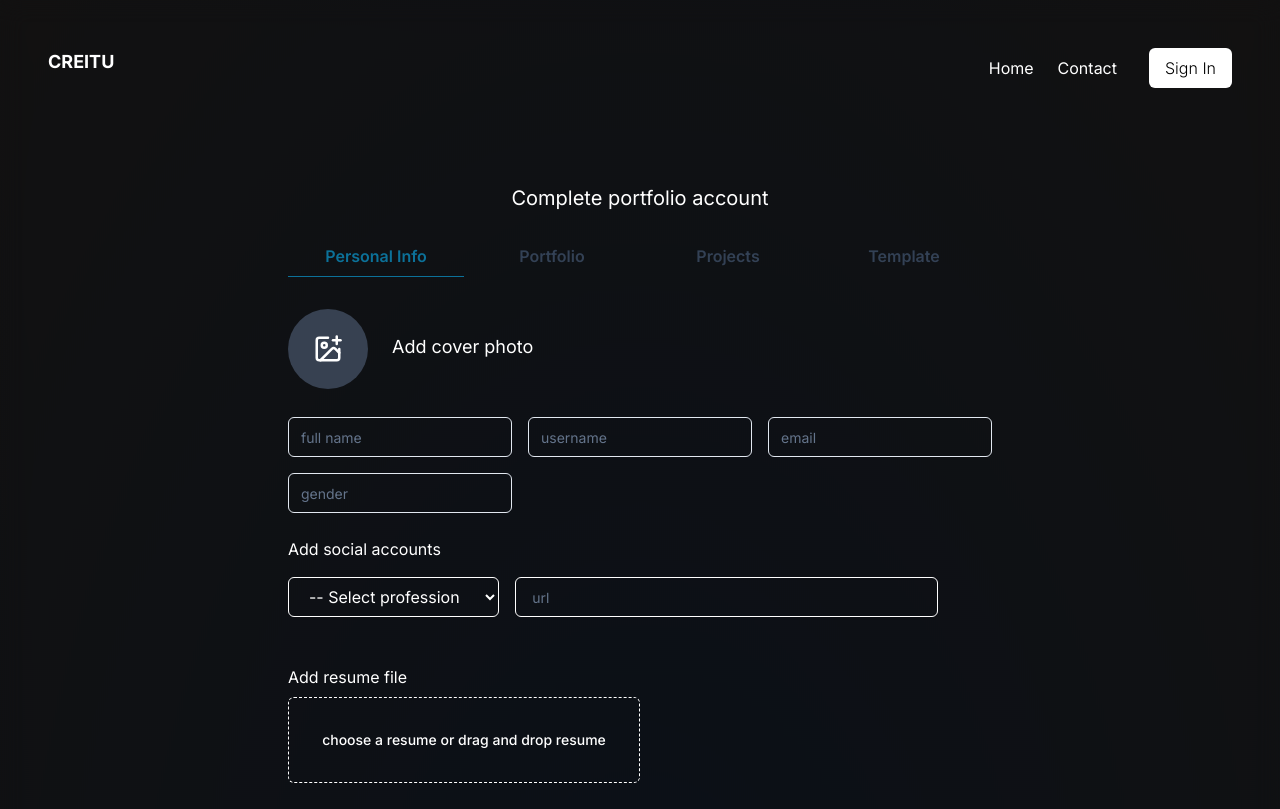
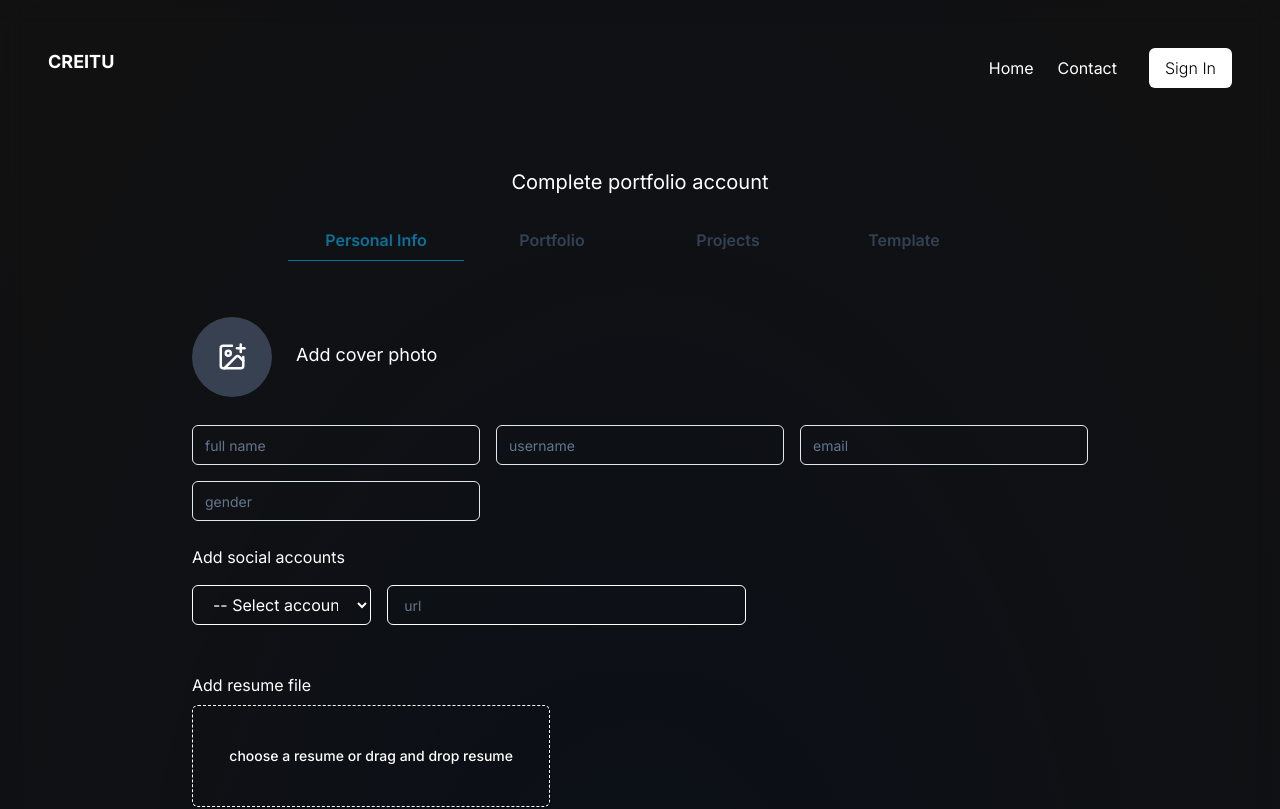
Before and after one commit to novalabsug/creitu-frontend, a Next.js app: page /portfolio/create in a window 1280 px wide. Shown: the top 809 px of the page. Built offline with nearby package versions, Linux system fonts and the light colour scheme.

Commit message:
worked on fetching data

```diff
--- a/app/portfolio/create/page.jsx
+++ b/app/portfolio/create/page.jsx
@@ -12,23 +12,53 @@ import React, { useState } from "react";
 
 const PortfolioCreate = () => {
   const [portfolioFormIndex, setPortfolioFormIndex] = useState(0);
-  const [portfolioForm, setPortfolioForm] = useState({
+
+  let [portfolioForm, setPortfolioForm] = useState({
     user: {},
     bio: "",
     socials: [],
     profession: "",
     projects: [],
+    extraData: [],
   });
 
-  const handleDataFetch = (type, value) => {};
+  const [personalInfo, setPersonalInfo] = useState({
+    name: "",
+    username: "",
+    email: "",
+    gender: "",
+  });
+  const [socialMediaDetails, setSocialMediaDetails] = useState([]);
+
+  const handleDataFetch = (type, value) => {
+    if (!type || type == "") return;
+
+    if (type === "socials") {
+      portfolioForm.socials = value;
+      setPortfolioForm(portfolioForm);
+    }
+    if (type === "portfolio") {
+      portfolioForm.bio = value.bio;
+      portfolioForm.profession = value.profession;
+      portfolioForm.extraData = value.extraData;
+      setPortfolioForm(portfolioForm);
+    }
+    if (type === "projects") {
+      portfolioForm.projects = value;
+
+      setPortfolioForm(portfolioForm);
+    }
+  };
+
+  console.log({ portfolioForm });
 
   return (
     <main>
       {/* //section --------------------- */}
-      <div className="py-4 flex">
+      <div className="py-2 flex">
         <div className="m-auto lg:w-[65%] sm:w-4/5 w-[97%]">
           <div className="lg:px-8 sm:px-6 px-4">
-            <div className="px-8 py-4">
+            <div className="px-8 py-2">
               <div className="py-4">
                 <h3 className="text-white text-xl text-center">
                   Complete portfolio account
@@ -50,15 +80,29 @@ const PortfolioCreate = () => {
                   </div>
                 ))}
               </div>
+            </div>
+          </div>
+        </div>
+      </div>
 
+      <div className="py-2 flex">
+        <div className="m-auto w-[70%]">
           <form className="py-2">
             <div className="">
               {portfolioFormIndex === 0 && (
-                    <PersonalInfo switchTab={setPortfolioFormIndex} />
+                <PersonalInfo
+                  switchTab={setPortfolioFormIndex}
+                  handleDataFetch={handleDataFetch}
+                  states={{ personalInfo }}
+                  setStates={{ setPersonalInfo }}
+                />
               )}
 
               {portfolioFormIndex === 1 && (
-                    <PortfolioInfo switchTab={setPortfolioFormIndex} />
+                <PortfolioInfo
+                  switchTab={setPortfolioFormIndex}
+                  handleDataFetch={handleDataFetch}
+                />
               )}
 
               {portfolioFormIndex === 2 && (
@@ -81,8 +125,6 @@ const PortfolioCreate = () => {
           </div>
         </div>
       </div>
-        </div>
-      </div>
     </main>
   );
 };
--- a/components/portfolioForm/PersonalInfo.jsx
+++ b/components/portfolioForm/PersonalInfo.jsx
@@ -1,4 +1,4 @@
-import React from "react";
+import React, { useState } from "react";
 import { Input } from "../ui/input";
 import { Label } from "../ui/label";
 import { ImagePlus, User2Icon } from "lucide-react";
@@ -6,7 +6,34 @@ import ButtonCustom from "../ButtonCustom";
 import { portfolioTemplatesInfo } from "@/constants/constant";
 import SocialMediaInfo from "./SocialMediaInfo";
 
-const PersonalInfo = ({ switchTab }) => {
+const PersonalInfo = ({ switchTab, states, setStates, handleDataFetch }) => {
+  const { setPersonalInfo } = setStates;
+  const { personalInfo } = states;
+
+  const handleInputChange = (e) => {
+    if (setPersonalInfo)
+      if (personalInfo)
+        setPersonalInfo({ ...personalInfo, [e.target.name]: e.target.value });
+  };
+
+  const handleClick = () => {
+    const SocialMediaAccounts = [];
+
+    const socialMediaElements = [
+      ...document.querySelectorAll("#socialMediaElement"),
+    ];
+
+    for (const element of socialMediaElements) {
+      const elementData = element.getAttribute("data-target");
+      if (JSON.parse(elementData).name !== "")
+        SocialMediaAccounts.push(JSON.parse(elementData));
+    }
+
+    handleDataFetch("socials", SocialMediaAccounts);
+
+    switchTab((prev) => prev + 1);
+  };
+
   return (
     <div>
       <div className="pb-3">
@@ -17,7 +44,13 @@ const PersonalInfo = ({ switchTab }) => {
                 <ImagePlus size={30} className="text-white" />
               </div>
             </Label>
-            <Input type="file" id="image" name="image" className="hidden" />
+            <Input
+              type="file"
+              id="image"
+              name="image"
+              className="hidden"
+              onChange={(e) => handleInputChange(e)}
+            />
           </div>
 
           <div className="py-8">
@@ -33,6 +66,8 @@ const PersonalInfo = ({ switchTab }) => {
             className="w-full bg-transparent text-slate-50 py-4 focus:border-[#0c7199] focus:border-[1.2px]"
             name="name"
             placeholder="full name"
+            onChange={(e) => handleInputChange(e)}
+            value={personalInfo?.name}
           />
         </div>
 
@@ -42,6 +77,8 @@ const PersonalInfo = ({ switchTab }) => {
             className="w-full bg-transparent text-slate-50 py-4 focus:border-[#0c7199] focus:border-[1.2px]"
             name="username"
             placeholder="username"
+            onChange={(e) => handleInputChange(e)}
+            value={personalInfo?.username}
           />
         </div>
 
@@ -51,6 +88,8 @@ const PersonalInfo = ({ switchTab }) => {
             className="w-full bg-transparent text-slate-50 py-4 focus:border-[#0c7199] focus:border-[1.2px]"
             name="email"
             placeholder="email"
+            onChange={(e) => handleInputChange(e)}
+            value={personalInfo?.email}
           />
         </div>
 
@@ -59,6 +98,9 @@ const PersonalInfo = ({ switchTab }) => {
             type="text"
             className="w-full bg-transparent text-slate-50 py-4 focus:border-[#0c7199] focus:border-[1.2px]"
             placeholder="gender"
+            name="gender"
+            onChange={(e) => handleInputChange(e)}
+            value={personalInfo?.gender}
           />
         </div>
       </div>
@@ -77,7 +119,7 @@ const PersonalInfo = ({ switchTab }) => {
             <h3 className="text-white">Add resume file</h3>
 
             <Label htmlFor="resume">
-              <div className="my-2 text-white text-lg border-[1.5px] rounded-md py-8 px-6 w-2/4 border-dashed border-white cursor-pointer">
+              <div className="my-2 text-white text-lg border-[1.5px] rounded-md py-10 px-6 w-2/5 border-dashed border-white cursor-pointer">
                 <p className="text-center text-sm">
                   choose a resume or drag and drop resume
                 </p>
@@ -94,7 +136,7 @@ const PersonalInfo = ({ switchTab }) => {
       <div className="pt-8 pb-2 flex justify-between">
         <div></div>
 
-        <div className="w-fit" onClick={() => switchTab((prev) => prev + 1)}>
+        <div className="w-fit" onClick={handleClick}>
           <ButtonCustom
             type={"button"}
             text={"Continue"}
--- a/components/portfolioForm/PortfolioInfo.jsx
+++ b/components/portfolioForm/PortfolioInfo.jsx
@@ -7,10 +7,10 @@ import ButtonCustom from "../ButtonCustom";
 import { Professions, ProfessionsData } from "@/constants/constant";
 import LanguagesComponent from "../LanguagesComponent";
 
-const PortfolioInfo = ({ switchTab }) => {
+const PortfolioInfo = ({ switchTab, handleDataFetch }) => {
   const [profession, setProfession] = useState("");
   const [category, setCategory] = useState("");
-  const [roles, setRoles] = useState([]);
+  const [bio, setBio] = useState("");
   const [selectedLanguages, setSelectedLanguages] = useState([]);
   const [selectedFrameworks, setSelectedFrameworks] = useState([]);
 
@@ -18,11 +18,11 @@ const PortfolioInfo = ({ switchTab }) => {
     setProfession(e.target.value);
   };
 
-  const handleCategoryInputChange = (e) => {
-    setCategory(e.target.value);
-  };
+  // const handleCategoryInputChange = (e) => {
+  //   setCategory(e.target.value);
+  // };
 
-  const handleClick = (type, value) => {
+  const handleExtraDataFetch = (type, value) => {
     if (type === "language") {
       const exists = selectedLanguages.includes(value);
 
@@ -48,9 +48,22 @@ const PortfolioInfo = ({ switchTab }) => {
     setSelectedFrameworks(newSelectedFrameworksArray);
   };
 
+  const handleClick = () => {
+    handleDataFetch("portfolio", {
+      profession,
+      bio,
+      extraData: [
+        { label: "frameworks", data: selectedFrameworks },
+        { label: "languages", data: selectedLanguages },
+      ],
+    });
+
+    switchTab((prev) => prev + 1);
+  };
+
   return (
     <div>
-      <div className="grid grid-cols-3 gap-4">
+      <div className="grid grid-cols-4 gap-4">
         <div className="py-2">
           <Label htmlFor="category" className="text-white">
             Category
@@ -124,7 +137,7 @@ const PortfolioInfo = ({ switchTab }) => {
                         key={index}
                         language={language}
                         selectedLanguages={selectedLanguages}
-                        handleClick={handleClick}
+                        handleClick={handleExtraDataFetch}
                         type={"language"}
                       />
                     ))
@@ -148,7 +161,7 @@ const PortfolioInfo = ({ switchTab }) => {
                         key={index}
                         language={framework}
                         selectedLanguages={selectedFrameworks}
-                        handleClick={handleClick}
+                        handleClick={handleExtraDataFetch}
                         type={"framework"}
                       />
                     ))
@@ -168,6 +181,9 @@ const PortfolioInfo = ({ switchTab }) => {
         <div className="py-1">
           <Textarea
             className="w-full bg-transparent text-slate-50 py-4 focus:border-[#0c7199] focus:border-[1.2px]"
+            name="bio"
+            onChange={(e) => setBio(e.target.value)}
+            value={bio}
             placeholder="write a little about yourself"
           />
         </div>
@@ -185,7 +201,7 @@ const PortfolioInfo = ({ switchTab }) => {
           />
         </div>
 
-        <div className="w-fit" onClick={() => switchTab((prev) => prev + 1)}>
+        <div className="w-fit" onClick={handleClick}>
           <ButtonCustom
             type={"button"}
             text={"Continue"}
--- /dev/null
+++ b/components/portfolioForm/SocialMediaAccount.jsx
@@ -0,0 +1,68 @@
+import { SocialMediaArr } from "@/constants/constant";
+import React, { useState } from "react";
+import { Input } from "../ui/input";
+
+const SocialMediaAccount = ({
+  index,
+  selectedSocialMediaAccounts,
+  handleNameChange,
+}) => {
+  const [socialMediaAccount, setSocialMediaAccount] = useState({
+    name: "",
+    link: "",
+  });
+
+  const handleInputChange = (e) => {
+    setSocialMediaAccount({
+      ...socialMediaAccount,
+      [e.target.name]: e.target.value,
+    });
+  };
+
+  return (
+    <div
+      className="flex gap-4 py-2"
+      id="socialMediaElement"
+      data-target={JSON.stringify(socialMediaAccount)}
+    >
+      <div className="w-1/5">
+        <select
+          id="socialMediaAccount"
+          name="name"
+          className="py-2 px-4 outline-none w-full bg-transparent rounded-md cursor-pointer text-white border-white border-[1.2px]"
+          onChange={(e) => {
+            handleInputChange(e);
+            handleNameChange(e.target.value);
+          }}
+        >
+          <option value="" className="text-slate-700">
+            -- Select account
+          </option>
+
+          {SocialMediaArr.map((socialMedia, key) => (
+            <option
+              value={socialMedia.name}
+              key={key}
+              disabled={selectedSocialMediaAccounts.includes(socialMedia.name)}
+            >
+              {socialMedia.icon} {socialMedia.name}
+            </option>
+          ))}
+        </select>
+      </div>
+
+      <div className="w-2/5">
+        <Input
+          type="url"
+          placeholder="url"
+          id="link"
+          name="link"
+          className="py-2 px-4 outline-none w-full bg-transparent rounded-md cursor-pointer text-white border-white border-[1.2px]"
+          onChange={(e) => handleInputChange(e)}
+        />
+      </div>
+    </div>
+  );
+};
+
+export default SocialMediaAccount;
--- a/components/portfolioForm/SocialMediaInfo.jsx
+++ b/components/portfolioForm/SocialMediaInfo.jsx
@@ -1,66 +1,40 @@
 import { SocialMediaArr } from "@/constants/constant";
 import React, { useState } from "react";
 import { Input } from "../ui/input";
+import toast from "react-hot-toast";
+import SocialMediaAccount from "./SocialMediaAccount";
 
 const SocialMediaInfo = () => {
-  const [SocialMediaAccounts, setSocialMediaAccounts] = useState([]);
-
   const IterateArray = [];
 
-  for (let i = 0; i <= SocialMediaAccounts.length; i++) {
+  const [selectedSocialMedias, setSelectedSocialMedia] = useState([]);
+
+  for (let i = 0; i <= selectedSocialMedias.length; i++) {
     IterateArray.push(i);
   }
 
   const handleInputChange = (name) => {
     if (!name || name === "" || typeof name !== "string") return;
 
-    const accountExists = SocialMediaAccounts.includes(name);
+    const accountExists = selectedSocialMedias.includes(name);
 
     if (accountExists) return;
 
-    const NewSocialMediaAccounts = [...SocialMediaAccounts, name];
+    const NewSocialMediaAccounts = [...selectedSocialMedias, name];
 
-    setSocialMediaAccounts(NewSocialMediaAccounts);
+    setSelectedSocialMedia(NewSocialMediaAccounts);
   };
 
   return (
     <div>
       {IterateArray.length > 0 &&
         IterateArray.map((value) => (
-          <div className="flex gap-4 py-2">
-            <div className="w-[30%]">
-              <select
-                id="socialMediaAccount"
-                name="socialMediaAccount"
-                className="py-2 px-4 outline-none w-full bg-transparent rounded-md cursor-pointer text-white border-white border-[1.2px]"
-                key={value}
-                onChange={(e) => handleInputChange(e.target.value)}
-              >
-                <option value="" className="text-slate-700">
-                  -- Select profession
-                </option>
-                {SocialMediaArr.map((socialMedia, index) => (
-                  <option
-                    value={socialMedia.name}
-                    key={index}
-                    disabled={SocialMediaAccounts.includes(socialMedia.name)}
-                  >
-                    {socialMedia.icon} {socialMedia.name}
-                  </option>
-                ))}
-              </select>
-            </div>
-
-            <div className="w-3/5">
-              <Input
-                type="text"
-                placeholder="url"
-                id="url"
-                name="url"
-                className="py-2 px-4 outline-none w-full bg-transparent rounded-md cursor-pointer text-white border-white border-[1.2px]"
-              />
-            </div>
-          </div>
+          <SocialMediaAccount
+            selectedSocialMediaAccounts={selectedSocialMedias}
+            handleNameChange={handleInputChange}
+            index={value}
+            key={value}
+          />
         ))}
     </div>
   );
```
Lines whose indentation alone changed are shown as unchanged.
